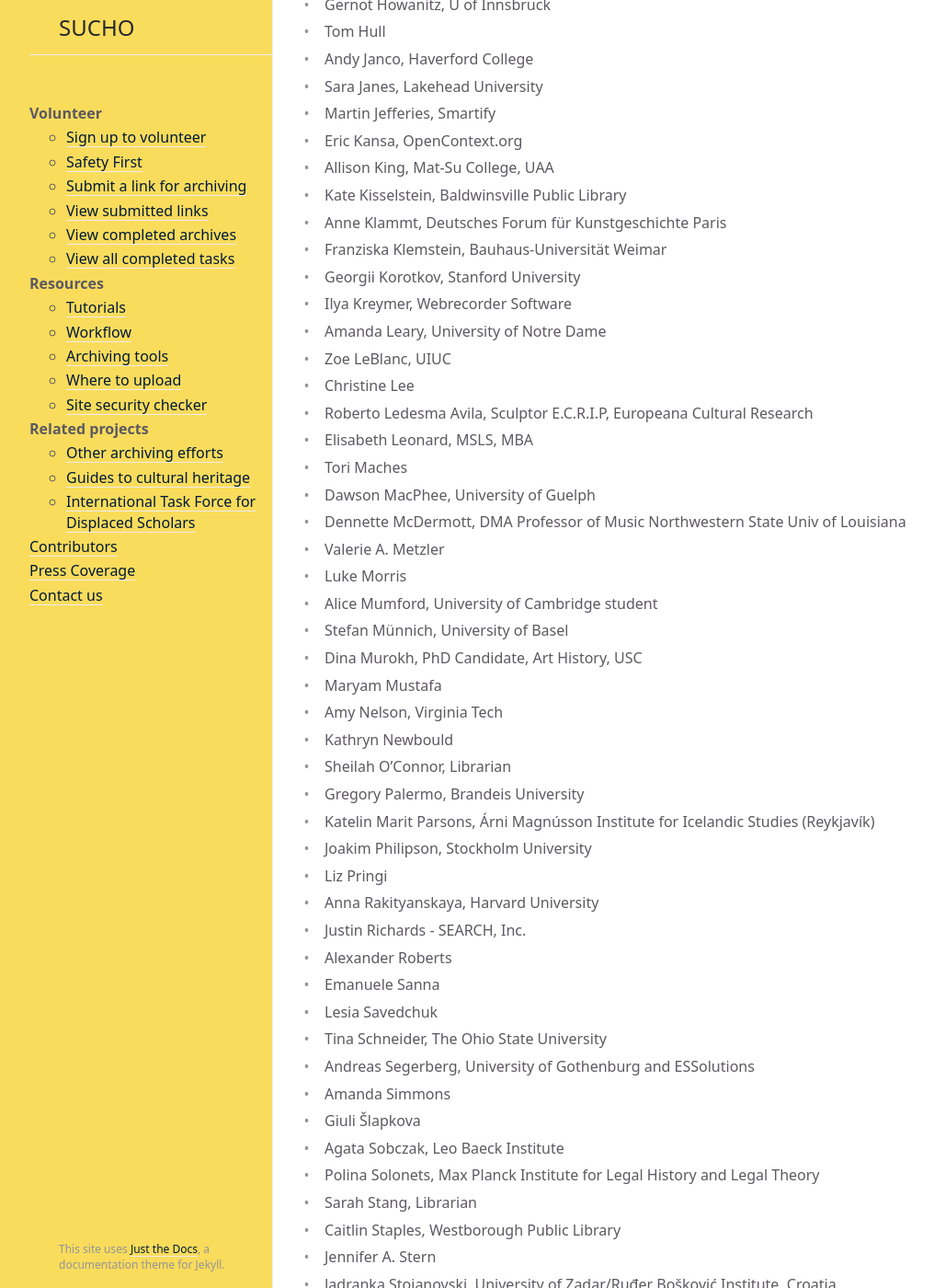
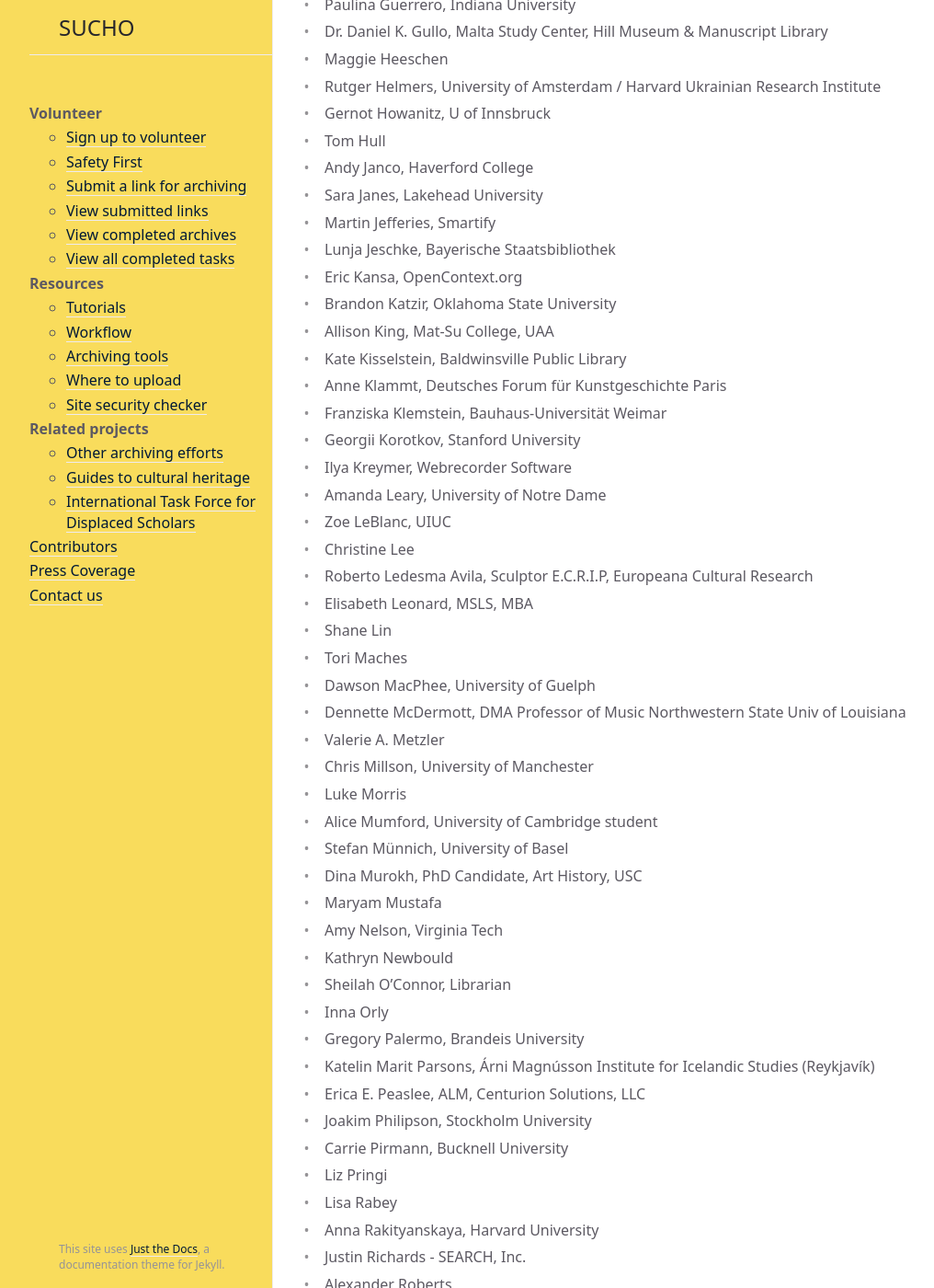
Before and after one commit to sucho-archiving/sucho-archiving.github.io, a Jekyll site: the page built from contributors.md, in a window 1280 px wide and 1400 px high, scrolled down 1688 px. Shown: the whole window at 92% size, without its empty margins (75-1091 px from the left). Built offline with Jekyll 4.4.1, drawn with Linux system fonts in a browser that asks for light colours; some of the changed text lies outside the part shown.

Commit message:
Update contributors.md

```diff
--- a/contributors.md
+++ b/contributors.md
@@ -33,6 +33,8 @@
 - Olha Aleksic, Ukrainian Research Institute, Harvard University
 - John Ayliff
 - Elton Barker, The Open University, UK
+- Andrea Bernardini
+- Peter Binkley, U of Alberta Library
 - Aaron Bittel, Wesleyan University Library
 - Marcus Bitzl
 - Jeff Blackadar
@@ -66,7 +70,9 @@
 - Andy Janco, Haverford College
 - Sara Janes, Lakehead University
 - Martin Jefferies, Smartify
+- Lunja Jeschke, Bayerische Staatsbibliothek
 - Eric Kansa, OpenContext.org
+- Brandon Katzir, Oklahoma State University
 - Allison King, Mat-Su College, UAA
 - Kate Kisselstein, Baldwinsville Public Library
 - Anne Klammt, Deutsches Forum für Kunstgeschichte Paris
@@ -78,10 +84,12 @@
 - Christine Lee
 - Roberto Ledesma Avila, Sculptor E.C.R.I.P, Europeana Cultural Research
 - Elisabeth Leonard, MSLS, MBA
+- Shane Lin
 - Tori Maches
 - Dawson MacPhee, University of Guelph
 - Dennette McDermott, DMA Professor of Music Northwestern State Univ of Louisiana
 - Valerie A. Metzler
+- Chris Millson, University of Manchester
 - Luke Morris
 - Alice Mumford, University of Cambridge student
 - Stefan Münnich, University of Basel
@@ -90,10 +98,14 @@
 - Amy Nelson, Virginia Tech
 - Kathryn Newbould
 - Sheilah O'Connor, Librarian
+- Inna Orly
 - Gregory Palermo, Brandeis University
 - Katelin Marit Parsons, Árni Magnússon Institute for Icelandic Studies (Reykjavík)
+- Erica E. Peaslee, ALM, Centurion Solutions, LLC
 - Joakim Philipson, Stockholm University
+- Carrie Pirmann, Bucknell University
 - Liz Pringi
+- Lisa Rabey
 - Anna Rakityanskaya, Harvard University
 - Justin Richards -  SEARCH, Inc.
 - Alexander Roberts
@@ -106,10 +118,12 @@
 - Agata Sobczak, Leo Baeck Institute
 - Polina Solonets, Max Planck Institute for Legal History and Legal Theory
 - Sarah Stang, Librarian
+- Irina Stanishevskaya, Metadata Librarian, University of Alabama at Birmingham
 - Caitlin Staples, Westborough Public Library
 - Jennifer A. Stern
 - Jadranka Stojanovski, University of Zadar/Ruđer Bošković Institute, Croatia
 - Kathleen Tabak, University of Oklahoma
+- Lydia Tang, LYRASIS
 - Aubree Tillett, Minnesota Historical Society
 - Emmy Tither
 - William Vaughan, Special Collections, University College London
```
Also changed, not shown: other parts of contributors.md (+2 -0 lines).
